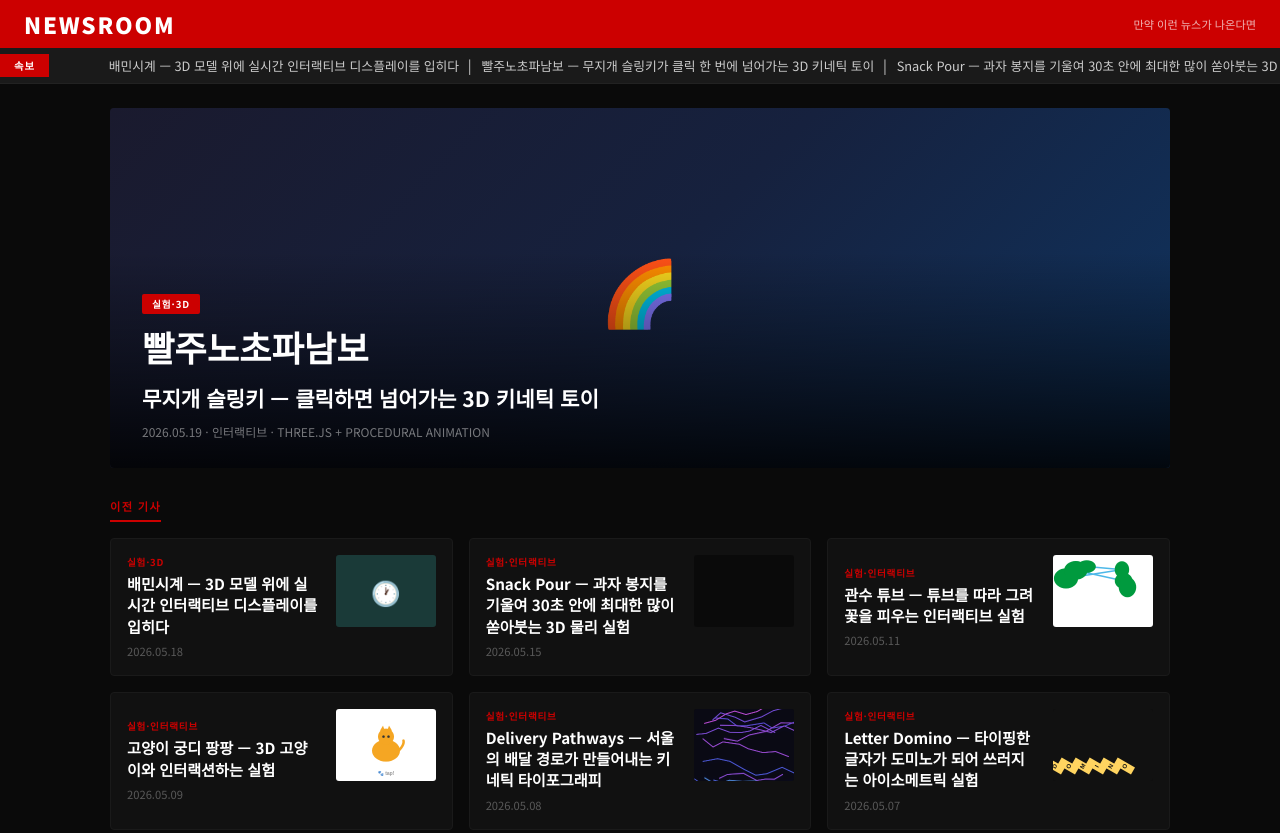
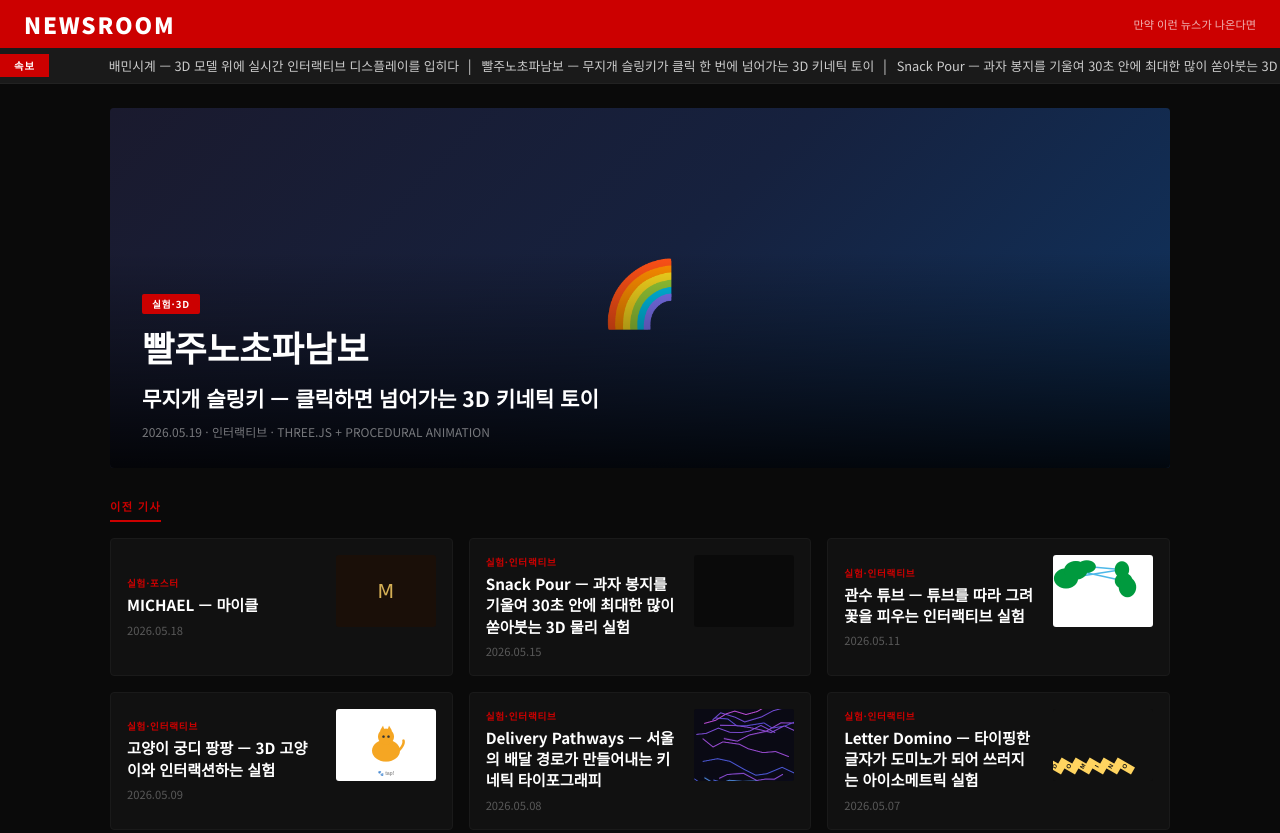
Before and after one commit to jinsolchang/dailytypo, a plain HTML site: page index.html in a window 1280 px wide. Shown: the top 833 px of the page. Drawn offline with Linux system fonts and the light colour scheme.

Commit message:
index 수정: 5/18 배민시계→MICHAEL 마이클

```diff
--- a/index.html
+++ b/index.html
@@ -95,11 +95,11 @@ body{background:#0a0a0a;font-family:'Noto Sans KR',sans-serif;color:#fff;min-hei
   <div class="grid">
     <a class="card" href="2026-05-18/20260518.html">
       <div class="card-body">
-        <div class="card-tag">실험·3D</div>
-        <div class="card-title">배민시계 — 3D 모델 위에 실시간 인터랙티브 디스플레이를 입히다</div>
+        <div class="card-tag">실험·포스터</div>
+        <div class="card-title">MICHAEL — 마이클</div>
         <div class="card-date">2026.05.18</div>
       </div>
-      <div class="card-thumb" style="background:#1a3a38;display:flex;align-items:center;justify-content:center"><span style="font-size:1.5rem">🕐</span></div>
+      <div class="card-thumb" style="background:#1a0f08;display:flex;align-items:center;justify-content:center"><span style="font-size:1.2rem;color:#d4af55;font-family:cursive">M</span></div>
     </a>
     <a class="card" href="2026-05-15/20260515.html">
       <div class="card-body">
```
